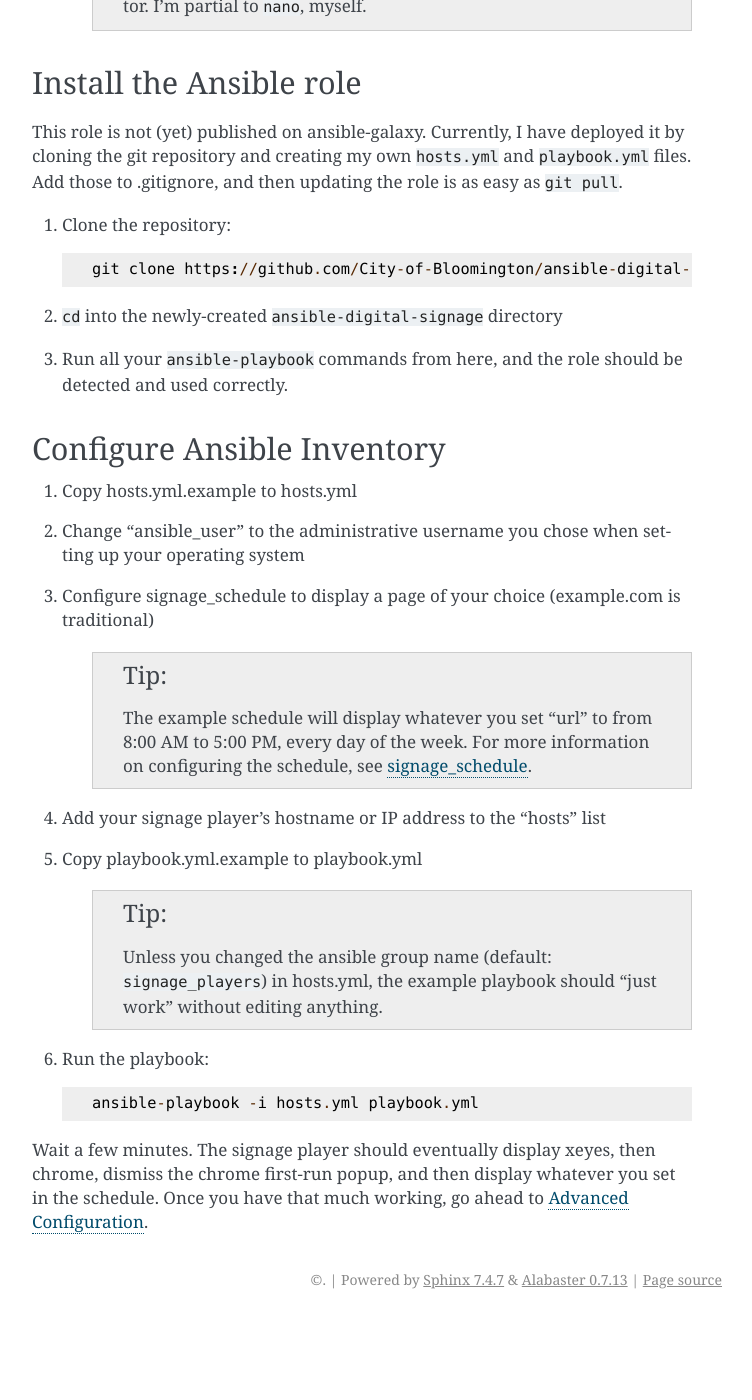
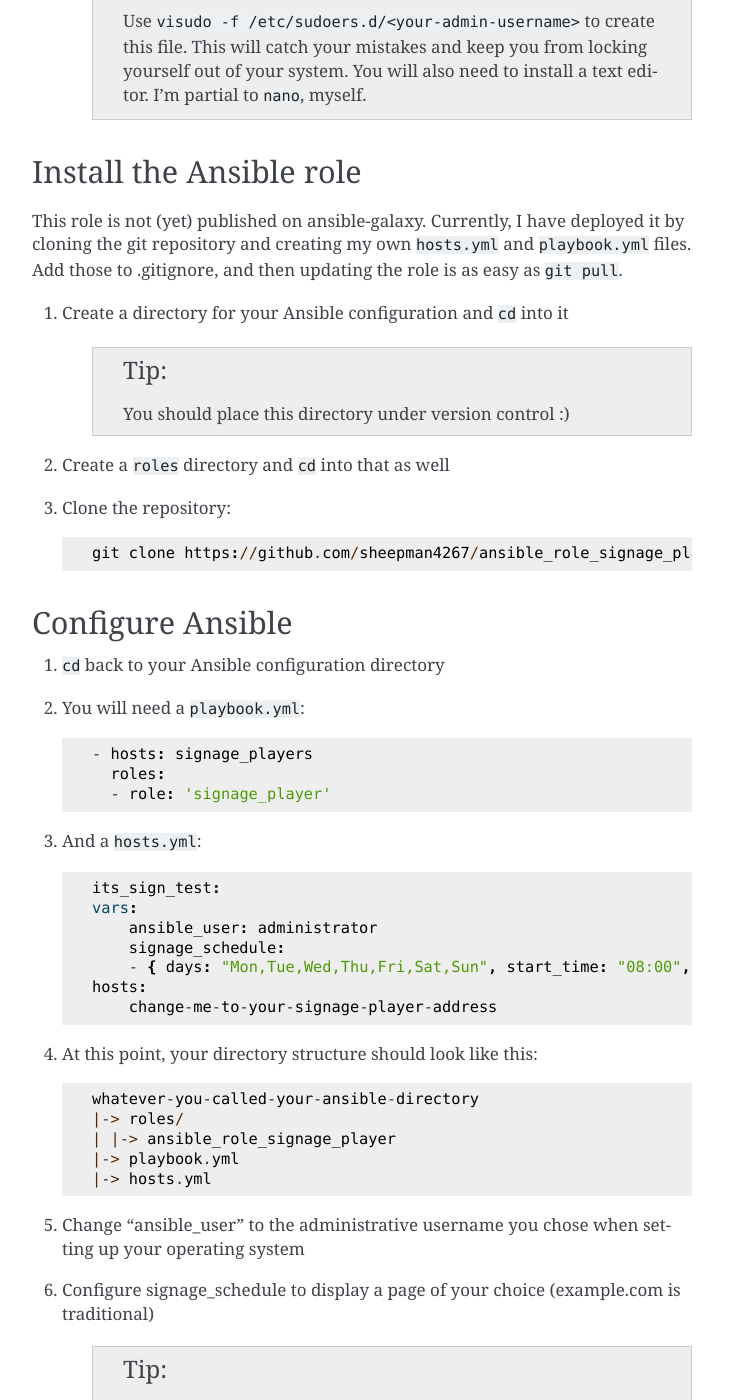
Before and after one commit to sheepman4267/ansible_role_signage_player, a Sphinx documentation site: the page built from docs/usage/quickstart.rst, in a window 1280 px wide and 1400 px high, scrolled down 1332 px. Shown: the whole window, without its empty margins (388-1140 px from the left). Built offline with Sphinx 7.4.7, drawn with Linux system fonts in a browser that asks for light colours; before the commit the page ends 2651 px from its top, so only the background shows below that; some of the changed text lies outside the part shown.

Commit message:
Provide something like real Ansible configuration

```diff
--- a/docs/usage/quickstart.rst
+++ b/docs/usage/quickstart.rst
@@ -11,6 +11,7 @@ Prerequisites
 You will need:
 
 #. Somewhere to run Ansible (if you have the ability, I suggest a virtual machine so you can just ssh in and manage it from anywhere).
+#. Some other way to set the system's timezone. Most linux distros should be fine if you set this at install time, but Ubuntu Server Minimal will reset the timezone every time tzdata is updated. This role used to try to set the timezone, but it was a pitiful game of whack-a-mole and was removed.
 #. At least one computer to be used as a signage player.
 
     * I recommend Ubuntu Server as the operating system on the player. That is the only Linux distribution I've tested. Theoretically, anything based on .deb and systemd should work, but I haven't tried it.
@@ -40,17 +41,41 @@ Install the Ansible role
 ------------------------
 This role is not (yet) published on ansible-galaxy. Currently, I have deployed it by cloning the git repository and creating my own :code:`hosts.yml` and :code:`playbook.yml` files. Add those to .gitignore, and then updating the role is as easy as :code:`git pull`.
 
+#. Create a directory for your Ansible configuration and :code:`cd` into it
+    .. tip:: You should place this directory under version control :)
+#. Create a :code:`roles` directory and :code:`cd` into that as well
 #. Clone the repository::
 
-    git clone https://github.com/City-of-Bloomington/ansible-digital-signage.git
-
-#. :code:`cd` into the newly-created :code:`ansible-digital-signage` directory
-#. Run all your :code:`ansible-playbook` commands from here, and the role should be detected and used correctly.
+    git clone https://github.com/sheepman4267/ansible_role_signage_player.git
 
 ---------------------------
-Configure Ansible Inventory
+Configure Ansible
 ---------------------------
-#. Copy hosts.yml.example to hosts.yml
+#. :code:`cd` back to your Ansible configuration directory
+#. You will need a :code:`playbook.yml`::
+
+     - hosts: signage_players
+       roles:
+       - role: 'signage_player'
+
+#. And a :code:`hosts.yml`::
+
+    its_sign_test:
+    vars:
+        ansible_user: administrator
+        signage_schedule:
+        - { days: "Mon,Tue,Wed,Thu,Fri,Sat,Sun", start_time: "08:00", end_time: "17:00", url: "https://example.com" }
+    hosts:
+        change-me-to-your-signage-player-address
+
+#. At this point, your directory structure should look like this::
+
+    whatever-you-called-your-ansible-directory
+    |-> roles/
+    | |-> ansible_role_signage_player
+    |-> playbook.yml
+    |-> hosts.yml
+
 #. Change "ansible_user" to the administrative username you chose when setting up your operating system
 #. Configure signage_schedule to display a page of your choice (example.com is traditional)
     .. tip:: The example schedule will display whatever you set "url" to from 8:00 AM to 5:00 PM, every day of the week. For more information on configuring the schedule, see :ref:`signage_schedule`.
```
Also changed, not shown: other parts of docs/usage/quickstart.rst (+1 -1 lines).
